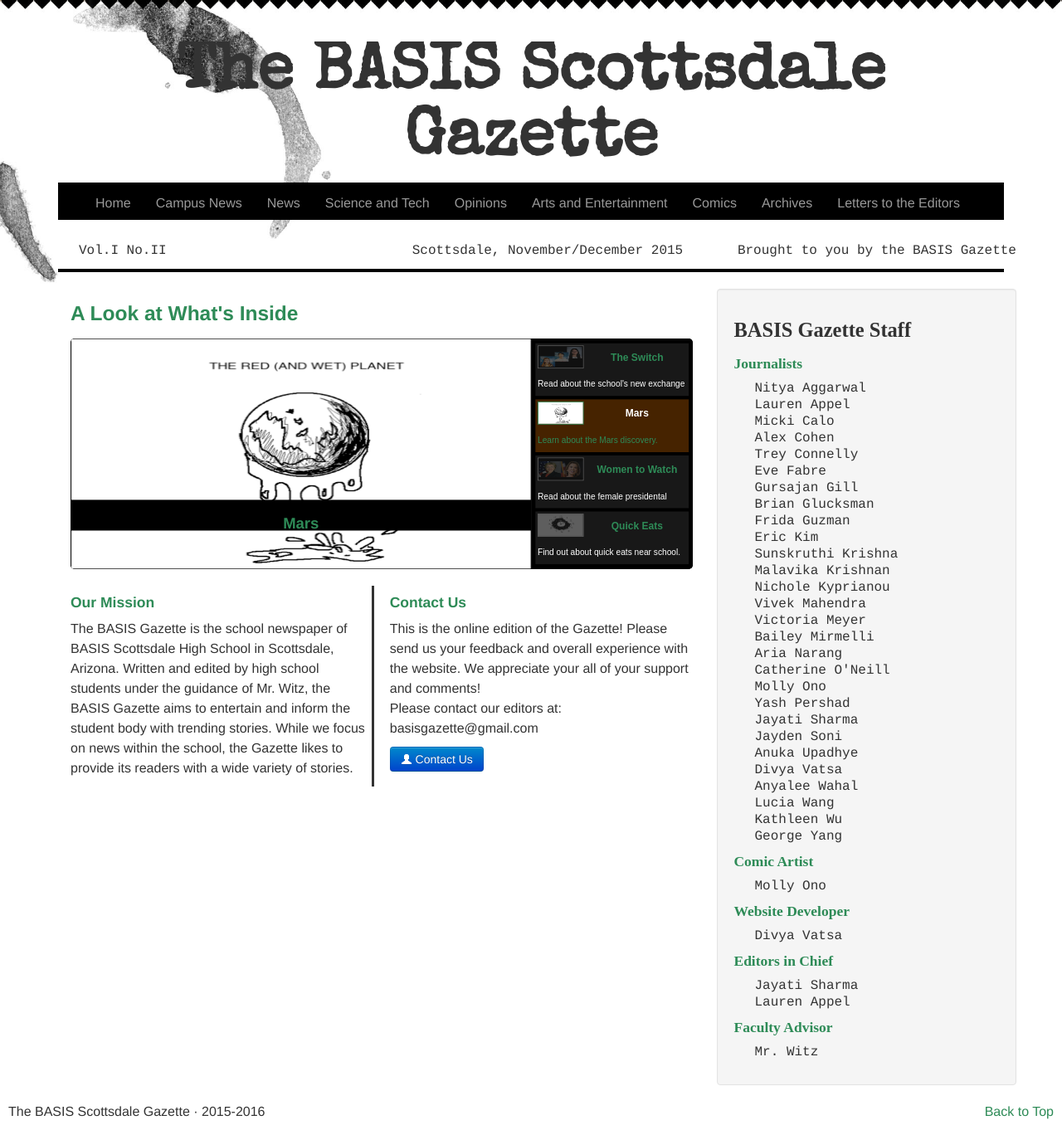
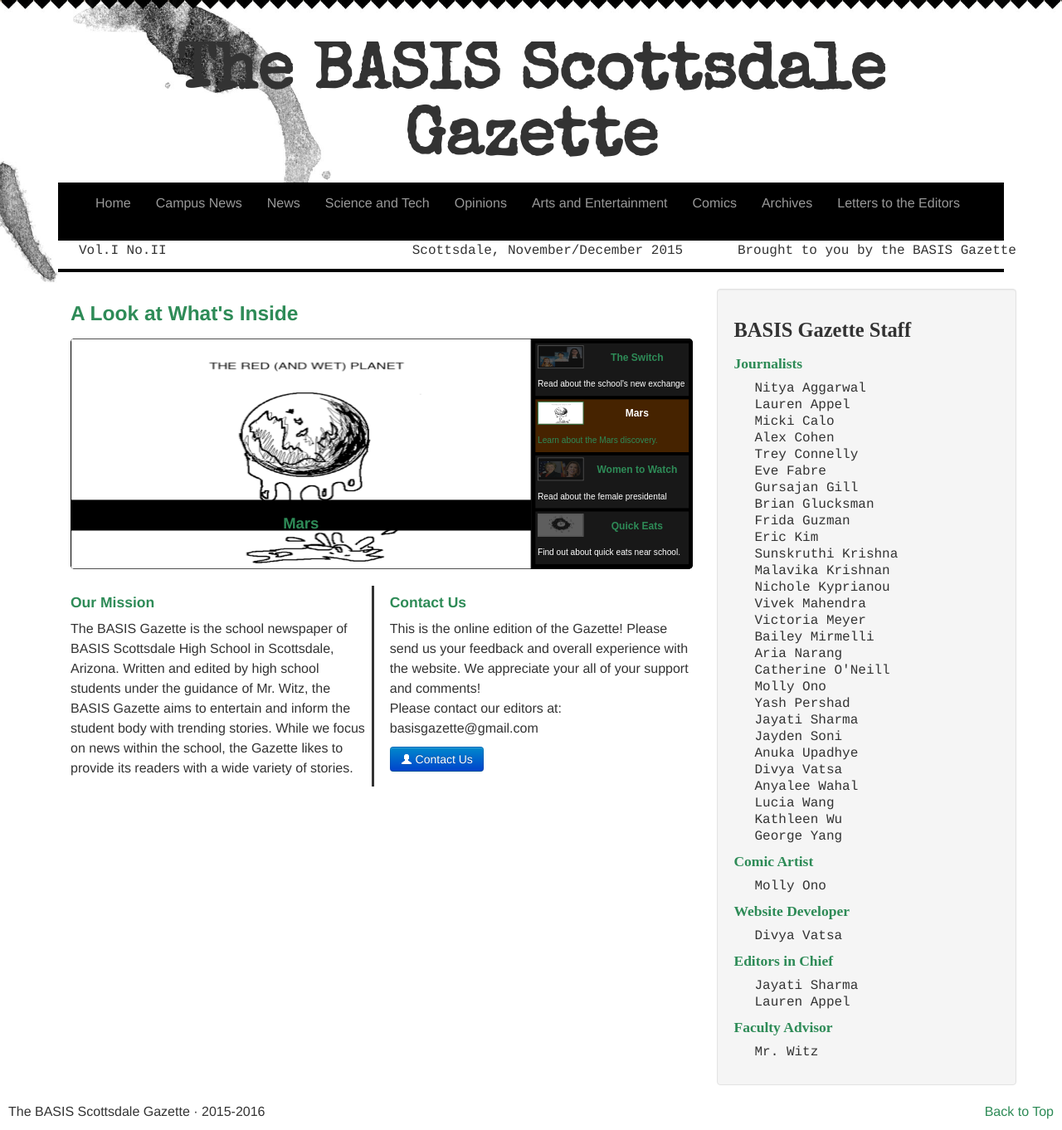
Before and after one commit to Awake99/Awake99.github.io, a Jekyll site: the page built from index.html, in a window 1280 px wide. Shown: the whole page at 83% size. Built offline with Jekyll 4.4.1, drawn with Linux system fonts in a browser that asks for light colours; nearby versions of some CDN libraries.

Commit message:
November Edits
Dropdown

```diff
--- a/_layouts/default.html
+++ b/_layouts/default.html
@@ -50,7 +50,7 @@
 
     <h1 id="header">The BASIS Scottsdale Gazette</h1>
 
-    <nav class="navbar-inverse" style="background-color:black; height:45px;">
+    <nav class="navbar-inverse" style="background-color:black; height:50%;">
       <div class="container">
         <div class="navbar-header">
           <button type="button" class="navbar-toggle collapsed" data-toggle="collapse" data-target="#navbar" aria-expanded="false" aria-controls="navbar">
```
